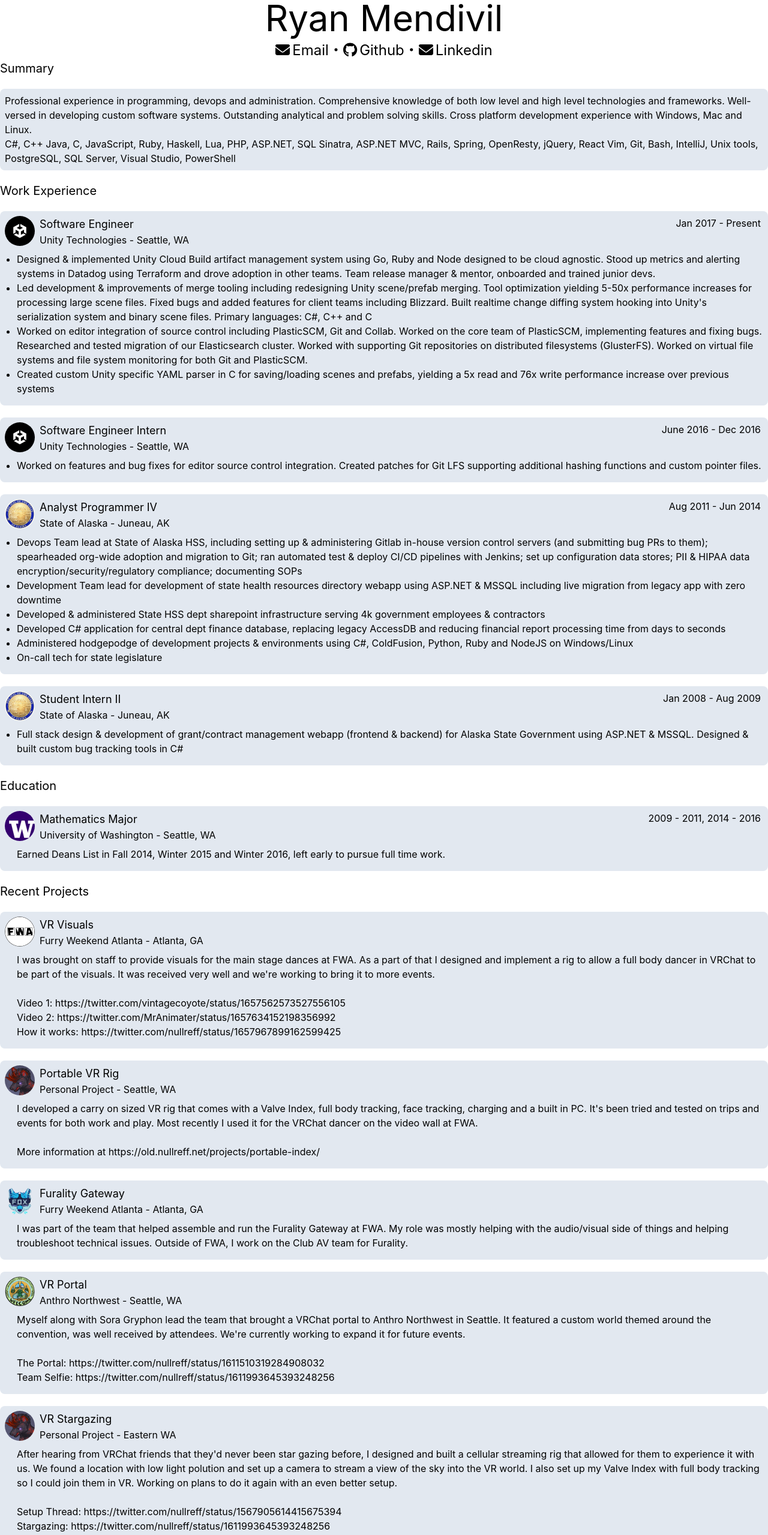
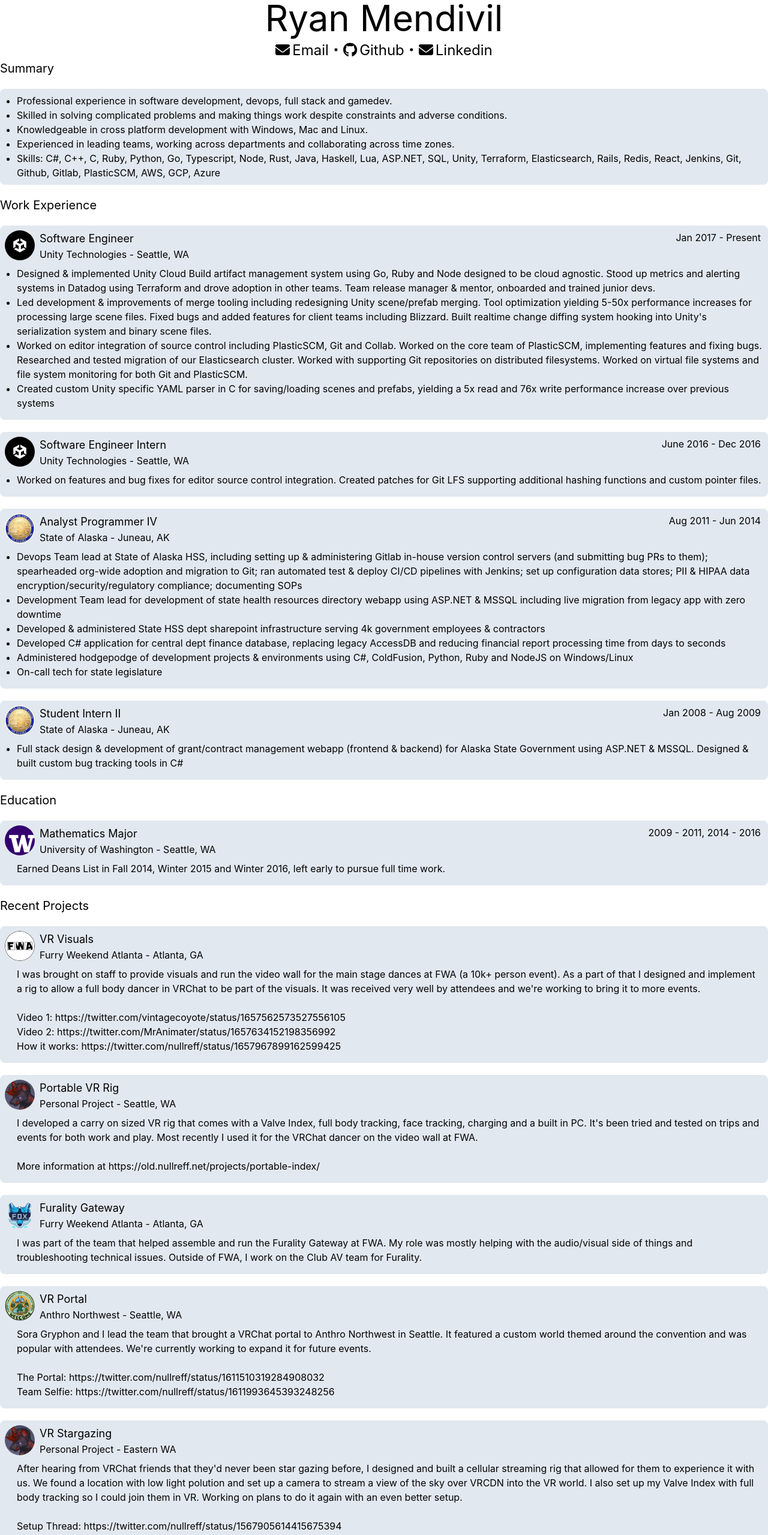
Before and after one commit to Nullreff/nullreff.net, a Next.js app: page /resume in a window 1280 px wide. Shown: the top 2559 px of the page at 60% size. Built offline with nearby package versions, Linux system fonts and the light colour scheme.

Commit message:
Final work on resume

```diff
--- a/pages/resume.tsx
+++ b/pages/resume.tsx
@@ -40,17 +40,19 @@ export default function Resume() {
 
             <Section title="Summary">
                 <Container>
-                    <p>
-                        Professional experience in programming, devops and administration.
-                        Comprehensive knowledge of both low level and high level technologies and frameworks.
-                        Well-versed in developing custom software systems.
-                        Outstanding analytical and problem solving skills.
-                        Cross platform development experience with Windows, Mac and Linux.
-                    </p>
-                    <ul className="list-disc">
-                        C#, C++ Java, C, JavaScript, Ruby, Haskell, Lua, PHP, ASP.NET, SQL
-                        Sinatra, ASP.NET MVC, Rails, Spring, OpenResty, jQuery, React
-                        Vim, Git, Bash, IntelliJ, Unix tools, PostgreSQL, SQL Server, Visual Studio, PowerShell
+                    <ul className="list-disc mx-5">
+                          <li>Professional experience in software development, devops, full stack and gamedev.</li>
+                        <li>Skilled in solving complicated problems and making things work despite constraints and adverse conditions.</li>
+                        <li>Knowledgeable in cross platform development with Windows, Mac and Linux.</li>
+                        <li>Experienced in leading teams, working across departments and collaborating across time zones.</li>
+                        <li>
+                            Skills:
+                              C#, C++, C, Ruby, Python, Go, Typescript, Node, Rust, Java, Haskell, Lua, ASP.NET, SQL,
+                              Unity, Terraform, Elasticsearch, Rails, Redis, React, Jenkins, Git, Github, Gitlab, PlasticSCM,
+                              AWS, GCP, Azure
+                        </li>
+                    </ul>
+                    <ul className="list-disc mx-5">
                     </ul>
                 </Container>
             </Section>
@@ -68,13 +70,12 @@ export default function Resume() {
                               Tool optimization yielding 5-50x performance increases for processing large scene files.
                               Fixed bugs and added features for client teams including Blizzard.
                               Built realtime change diffing system hooking into Unity&apos;s serialization system and binary scene files.
-                              Primary languages: C#, C++ and C
                           </li>
                           <li>
                               Worked on editor integration of source control including PlasticSCM, Git and Collab.
                               Worked on the core team of PlasticSCM, implementing features and fixing bugs.
                               Researched and tested migration of our Elasticsearch cluster.
-                              Worked with supporting Git repositories on distributed filesystems (GlusterFS).
+                              Worked with supporting Git repositories on distributed filesystems.
                               Worked on virtual file systems and file system monitoring for both Git and PlasticSCM.
                           </li>
                           <li>
@@ -138,12 +139,11 @@ export default function Resume() {
             </Section>
             <Section title="Recent Projects">
                 <Job dates="" title="VR Visuals" company="Furry Weekend Atlanta" location="Atlanta, GA" logo={fwaLogo}>
-                    I was brought on staff to provide visuals for the main stage dances at FWA.
+                    I was brought on staff to provide visuals and run the video wall for the main stage dances at FWA (a 10k+ person event).
                     As a part of that I designed and implement a rig to allow a full body dancer in VRChat to be part of the visuals.
-                    It was received very well and we're working to bring it to more events.
+                    It was received very well by attendees and we're working to bring it to more events.
                     <br/>
                     <br/>
-
                     <ul>
                         <li><a href="https://twitter.com/vintagecoyote/status/1657562573527556105">Video 1: https://twitter.com/vintagecoyote/status/1657562573527556105</a></li>
                         <li><a href="https://twitter.com/MrAnimater/status/1657634152198356992">Video 2: https://twitter.com/MrAnimater/status/1657634152198356992</a></li>
@@ -156,16 +156,16 @@ export default function Resume() {
                     Most recently I used it for the VRChat dancer on the video wall at FWA.
                     <br/>
                     <br/>
-                    More information at <a href="https://old.nullreff.net/projects/portable-index/">https://old.nullreff.net/projects/portable-index/</a>
+                    <a href="https://old.nullreff.net/projects/portable-index/">More information at https://old.nullreff.net/projects/portable-index/</a>
                 </Job>
                 <Job dates="" title="Furality Gateway" company="Furry Weekend Atlanta" location="Atlanta, GA" logo={furalityLogo}>
                     I was part of the team that helped assemble and run the Furality Gateway at FWA.
-                    My role was mostly helping with the audio/visual side of things and helping troubleshoot technical issues.
+                    My role was mostly helping with the audio/visual side of things and troubleshooting technical issues.
                     Outside of FWA, I work on the Club AV team for Furality.
                 </Job>
                 <Job dates="" title="VR Portal" company="Anthro Northwest" location="Seattle, WA" logo={anwLogo}>
-                    Myself along with Sora Gryphon lead the team that brought a VRChat portal to Anthro Northwest in Seattle.
-                    It featured a custom world themed around the convention, was well received by attendees.
+                    Sora Gryphon and I lead the team that brought a VRChat portal to Anthro Northwest in Seattle.
+                    It featured a custom world themed around the convention and was popular with attendees.
                     We're currently working to expand it for future events.
                     <br/>
                     <br/>
@@ -178,7 +178,7 @@ export default function Resume() {
                 <Job dates="" title="VR Stargazing" company="Personal Project" location="Eastern WA" logo={alexIcon}>
                     After hearing from VRChat friends that they'd never been star gazing before,
                     I designed and built a cellular streaming rig that allowed for them to experience it with us.
-                    We found a location with low light polution and set up a camera to stream a view of the sky into the VR world.
+                    We found a location with low light polution and set up a camera to stream a view of the sky over VRCDN into the VR world.
                     I also set up my Valve Index with full body tracking so I could join them in VR.
                     Working on plans to do it again with an even better setup.
                     <br/>
```
